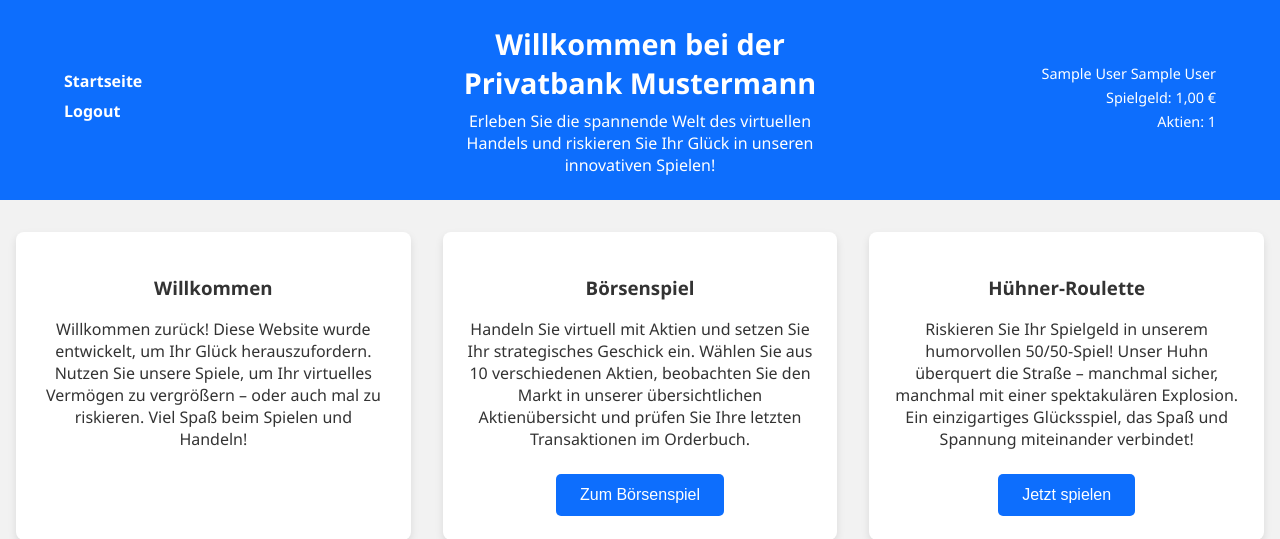
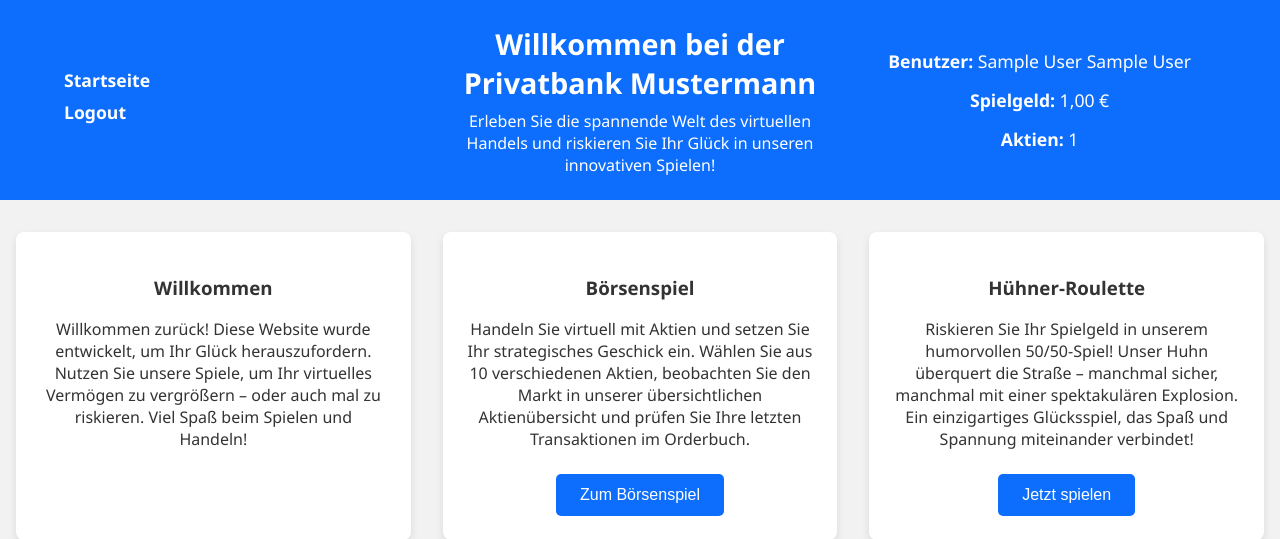
Before and after one commit to DerDaumen1/Webschreck, a PHP site: page / in a window 1280 px wide. Shown: the top 539 px of the page. Run offline with PHP 8.4, Linux system fonts and the light colour scheme; the visitor is signed in with stand-in values (Sample User, id 1).

```diff
--- a/index.php
+++ b/index.php
@@ -26,15 +26,17 @@ session_start();
       </div>
       <div class="nav-right">
         <?php if(isset($_SESSION['angemeldet']) && $_SESSION['angemeldet']): ?>
-          <span class="user-name">
-            <?php
-              echo isset($_SESSION['vorname']) ? htmlspecialchars($_SESSION['vorname']) : "Unbekannt";
-              echo " ";
-              echo isset($_SESSION['nachname']) ? htmlspecialchars($_SESSION['nachname']) : "";
-            ?>
-          </span>
-          <span class="user-balance">Spielgeld: <?php echo number_format($_SESSION['spielgeld'] ?? 0, 2, ',', '.'); ?> €</span>
-          <span class="user-stocks">Aktien: <?php echo $_SESSION['anzahl_aktien'] ?? 0; ?></span>
+          <div id="depotContent" class="depot-content">
+            <div class="depot-info">
+              <strong>Benutzer:</strong> <?php echo (isset($_SESSION['vorname']) ? htmlspecialchars($_SESSION['vorname']) : "Unbekannt") . " " . (isset($_SESSION['nachname']) ? htmlspecialchars($_SESSION['nachname']) : ""); ?>
+            </div>
+            <div class="depot-info">
+              <strong>Spielgeld:</strong> <?php echo number_format($_SESSION['spielgeld'] ?? 0, 2, ',', '.'); ?> €
+            </div>
+            <div class="depot-info">
+              <strong>Aktien:</strong> <?php echo $_SESSION['anzahl_aktien'] ?? 0; ?>
+            </div>
+          </div>
         <?php endif; ?>
       </div>
     </div>
--- a/orderbuch.php
+++ b/orderbuch.php
@@ -28,12 +28,12 @@ $orders = $stmt->fetchAll(PDO::FETCH_ASSOC);
 </head>
 <body>
 <header>
-  <div class="header-container">
+  <div class="header-container orderbuch-header-container">
     <div class="nav-left">
       <a href="index.php">Zur Startseite</a>
       <a href="boersenspiel.php">Zum Börsenspiel</a>
     </div>
-    <div class="header-center">
+    <div class="header-center orderbuch-header-center">
       <h1>Orderbuch</h1>
     </div>
   </div>
--- a/styles.css
+++ b/styles.css
@@ -168,6 +168,11 @@ header {
   font-size: 0.9rem;
 }
 
+header .nav-left a,
+header .nav-right a {
+  font-size: 1.1rem;
+}
+
 /* Startseite / Index: Cards etc. */
 .cards-container {
   display: flex;
@@ -330,9 +335,11 @@ footer {
   0% {
     transform: translateY(0);
   }
+
   50% {
     transform: translateY(-10px);
   }
+
   100% {
     transform: translateY(0);
   }
@@ -366,6 +373,7 @@ footer {
     transform: scale(0.5);
     opacity: 1;
   }
+
   100% {
     transform: scale(1.5);
     opacity: 0;
@@ -537,6 +545,27 @@ body.game-page #gameContainer .card {
   padding: 5px;
 }
 
+/* Neue CSS-Regeln für orderbuch.php */
+.orderbuch-header-container {
+  position: relative;
+}
+
+.orderbuch-header-center {
+  position: absolute;
+  left: 50%;
+  transform: translateX(-50%);
+  text-align: center;
+}
+
+/* Neue CSS-Regeln für index.php Depot */
+.depot-content {
+  color: #fff;
+  padding: 15px;
+  text-align: center;
+  border-radius: 8px;
+  background-color: #0d6efd;
+  font-size: 1.1rem;
+}
 
 /* Gewinn/Verlust Styles vereinheitlichen */
 .profit-positive {
```
